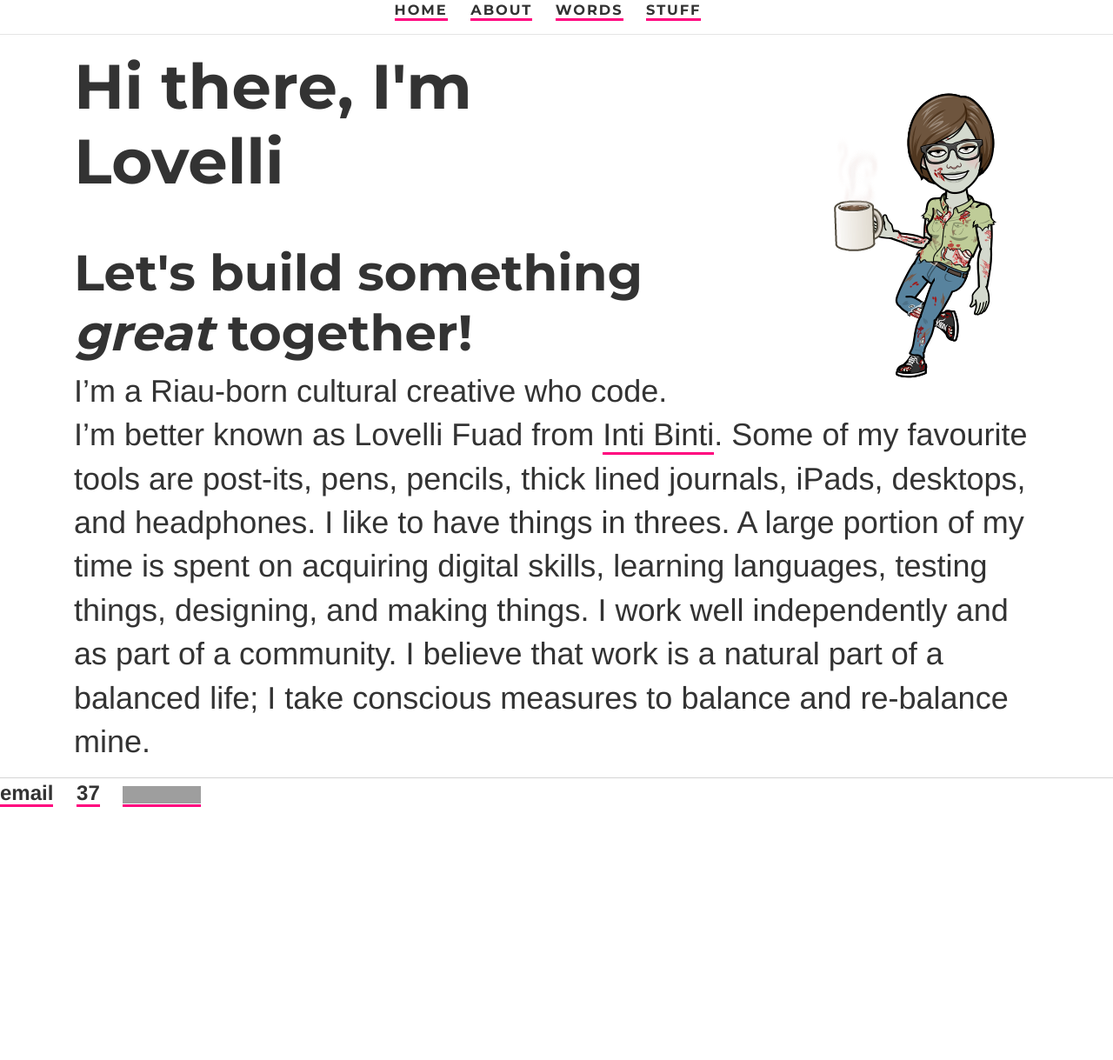
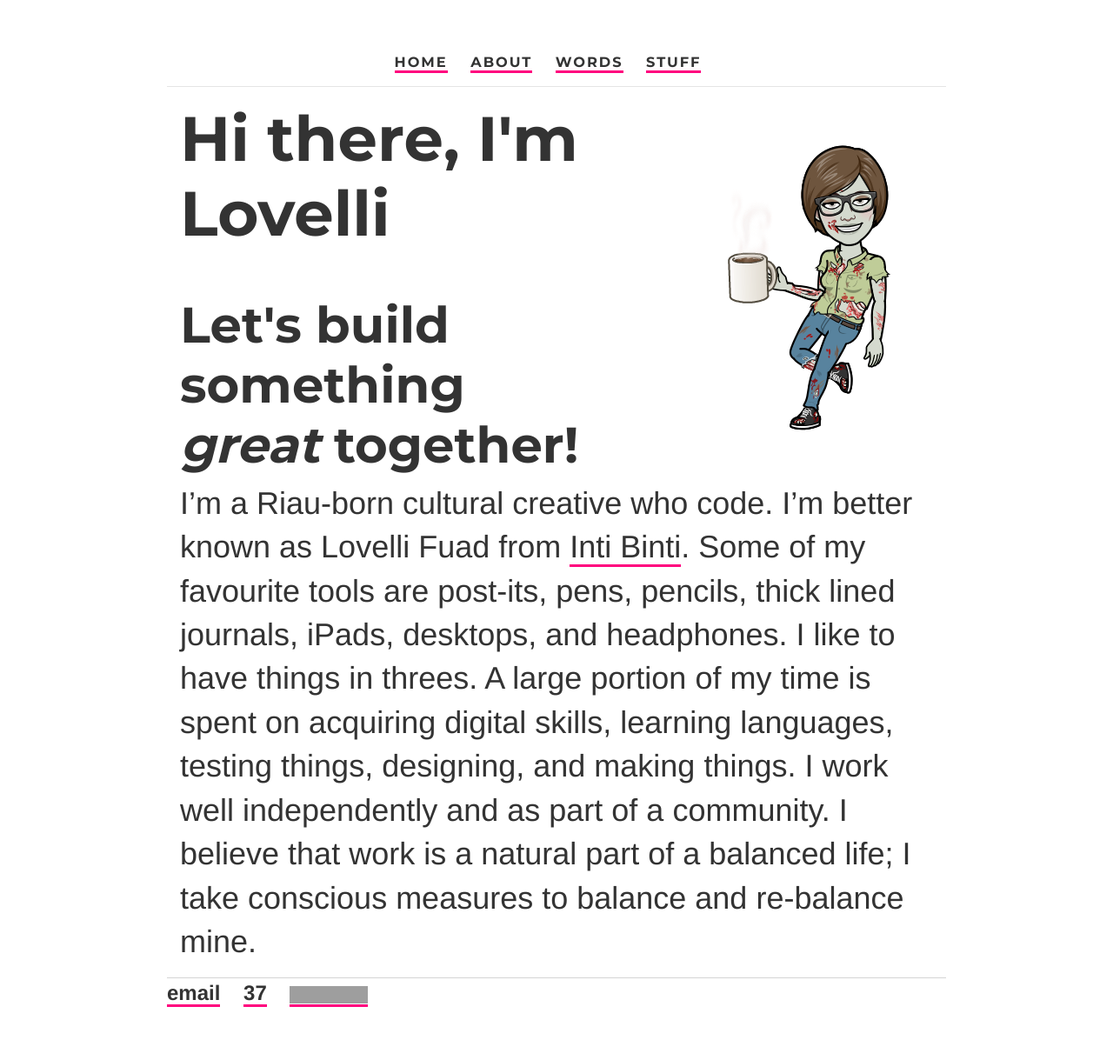
Before and after one commit to ariesti/ariesti.github.io, a Jekyll site: the page built from index.html, in a window 1280 px wide. Shown: the whole page at 87% size. Built offline with Jekyll 4.4.1, drawn with Linux system fonts in a browser that asks for light colours; before the commit the page ends 945 px from its top, so only the background shows below that; grey boxes are pictures that could not be loaded.

Commit message:
Update main.css

```diff
--- a/css/main.css
+++ b/css/main.css
@@ -62,8 +62,9 @@ body {
 	font-family: Helvetica Neue, sans-serif;
 	font-size: 1.5em;
 	color: #333333;
-	margin: 0px;
-	padding: 0px;
+	margin: 60px auto;
+	width: 70%;
+	overflow: auto;
 }
 
 #wrapper {
```
